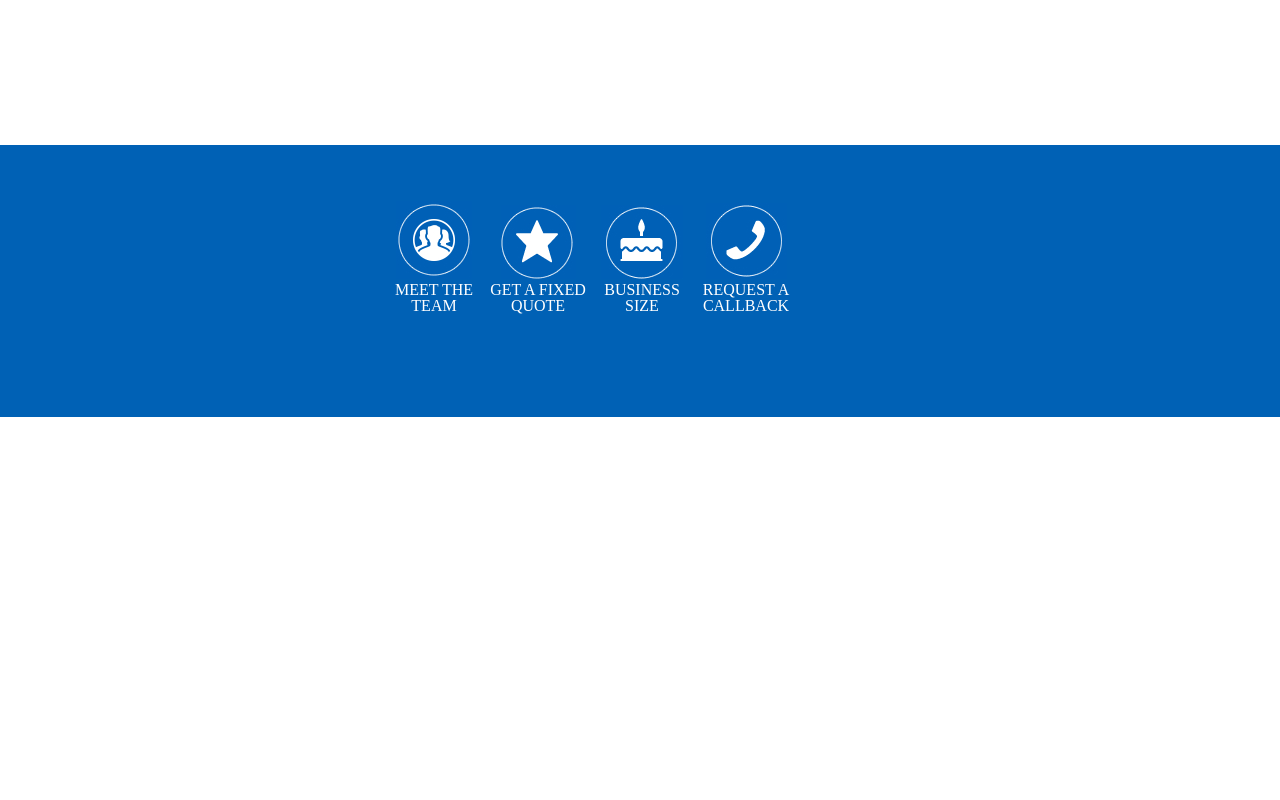
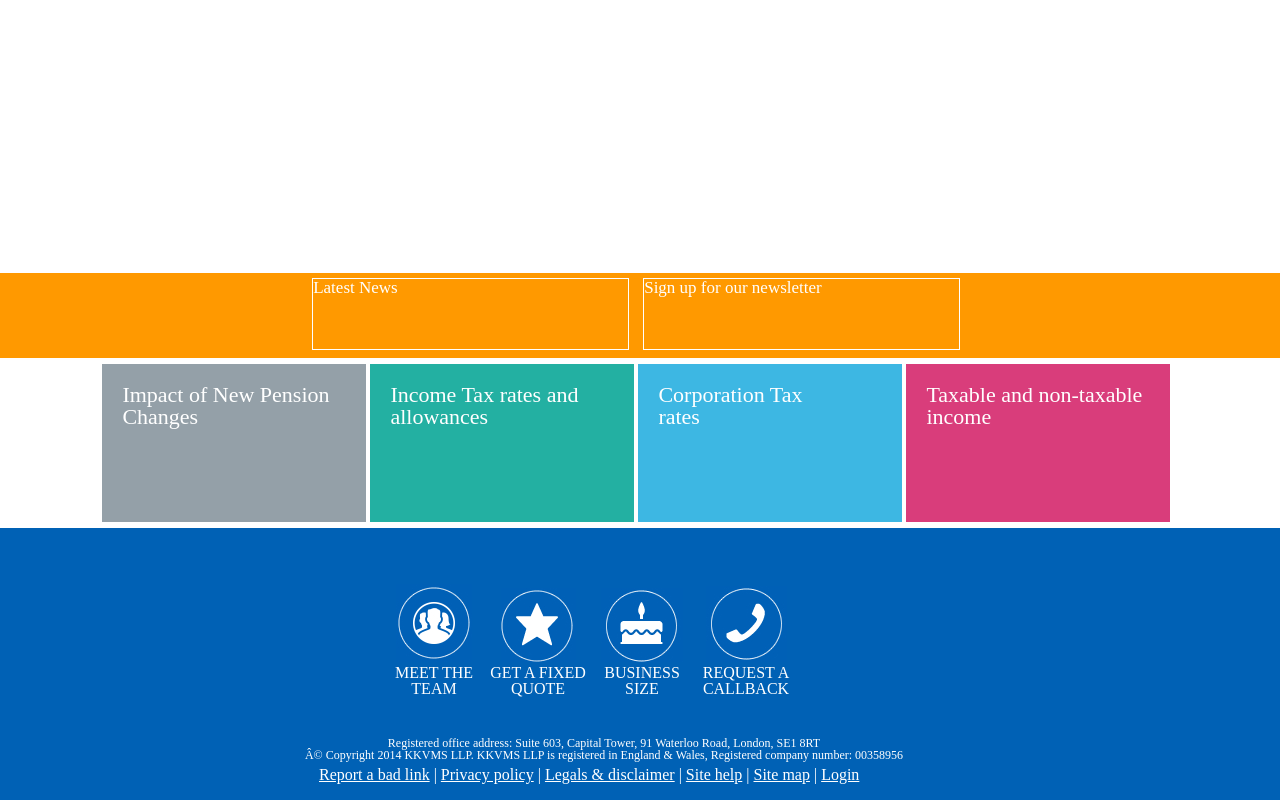
Before and after one commit to vince-lynch/code_tests, a plain HTML site: page kkvms/index.html in a window 1280 px wide. Shown: the part 1104-1904 px from the top of the page. Before the commit the page ends 1521 px from the top, so only its background shows below. Drawn offline with nearby package versions, Linux system fonts and the light colour scheme.

Commit message:
Margin auto 0 problems

```diff
--- a/kkvms/css/style.css
+++ b/kkvms/css/style.css
@@ -75,6 +75,7 @@ main {
   margin-top: 40px;
   margin-left: 40px;
   margin-right: 40px;
+  margin-bottom: 180px;
 }
 
 .pagecontent {
@@ -101,7 +102,6 @@ background-color: #0061b5;
 width: 100%;
 height: 272px;
 display: block;
-margin-top: 60%;
 }
 
 .actions {
@@ -118,8 +118,101 @@ width: 100px;
 text-align: center;
 }
 
+.calltoact{
+  background-color: #ff9900;
+  width: 100%;
+  height: 70px;
+  position: relative;
+  margin-top: 70%;
+  display: block;
+  padding-bottom: 15px;
+}
+
+.box {
+  margin: 5px;
+  position: relative;
+  border: 1px white solid;
+  color: white;
+  height: 100%;
+  width: 315px;
+  left: 24%;
+  display: inline-block;
+  clear: both;
+  z-index: 0;
+  font-size: 17px;
+}
 
 
+
+.policies {
+  margin-top: 6px;
+  margin-left: 8%;
+  margin-bottom: 6px;
+}
+
+.policy1 {
+  height:118px;
+  width: 224px;
+  background-color: #94a0a8;
+  display: inline-block;
+  font-size: 22px;
+  padding: 20px;
+  color: white;
+}
+
+.policy2 {
+  height:118px;
+  width: 224px;
+  background-color: #23b0a2;
+  display: inline-block;
+  font-size: 22px;
+  padding: 20px;
+  color: white;
+}
+
+.policy3 {
+  height:118px;
+  width: 224px;
+  background-color: #3db7e3;
+  display: inline-block;
+  font-size: 22px;
+  padding: 20px;
+  color: white;
+}
+
+.policy4 {
+  height:118px;
+  width: 224px;
+  background-color: #d93d7b;
+  display: inline-block;
+  font-size: 22px;
+  padding: 20px;
+  color: white;
+}
+
+.legal {
+  position: absolute;
+  color: white;
+  left: 0px;
+  width: 600px;
+  text-align: center;
+  margin-left: -80px;
+  margin-top: 40px;
+  font-size: 12px;
+  display: block;
+}
+
+.footerlinks {
+  position: absolute;
+  display: block;
+  margin-left: -65px;
+  margin-top: 70px;
+  width: 700px;
+  color: white;
+}
+.footerlinks a {
+  color: white;
+}
 
 ul {
   position: absolute;
--- a/kkvms/index.html
+++ b/kkvms/index.html
@@ -2,7 +2,7 @@
 <html>
 <head>
   <title>KKVMS LLP - Corporate Advisors & Accountants</title>
-</head>
+  <meta charset="ISO-8859-1">
 <!-- External Fonts -->
 <link href='https://fonts.googleapis.com/css?family=Lato:300' rel='stylesheet' type='text/css'>
 <!-- Internal CSS -->
@@ -12,6 +12,7 @@
 <script src="https://ajax.googleapis.com/ajax/libs/jquery/2.2.0/jquery.min.js"></script>
 <!-- Internal JS -->
 <script type="text/javascript" src="/js/app.js"></script>
+</head>
 <body>
 
 <!-- Nav Menu -->
@@ -66,6 +67,16 @@
     </ul>
   </section>
 </main>
+<section class="calltoact">
+ <div class="box">Latest News</div>
+ <div class="box">Sign up for our newsletter</div>
+</section>
+<section class="policies">
+  <div class="policy1">Impact of New Pension Changes</div>
+  <div class="policy2">Income Tax rates and allowances</div>
+  <div class="policy3">Corporation Tax rates&nbsp;&nbsp;&nbsp;&nbsp;&nbsp;&nbsp;</div>
+  <div class="policy4">Taxable and non-taxable income</div>
+</section>
 <footer>
   <div class="actions">
     <a href="#"><div class="actionblocks"><img src="/images/meettheteam.jpg"></br>MEET THE TEAM</div></a>
@@ -74,19 +85,21 @@
     <a href="#"><div class="actionblocks"><img src="/images/requestacallback.jpg"></br> REQUEST A CALLBACK</div></a>
   <div>
 
-  <div class="legal"></div>
+  <div class="legal">
+    <p><em>Registered office address: Suite 603, Capital Tower, 91 Waterloo Road, London, SE1 8RT</br>
+    © Copyright 2014 KKVMS LLP.  KKVMS LLP is registered in England & Wales, Registered company number: 00358956</br></em>
+    </p>
+  </div>
+  <div class="footerlinks">
+    <a href="#">Report a bad link</a> |
+    <a href="#">Privacy policy</a> |
+    <a href="#">Legals & disclaimer</a> |
+    <a href="#">Site help</a> |
+    <a href="#">Site map</a> |
+    <a href="#">Login</a>
+  </div>
 </footer>
 
-  <section class="calltoact">
-   <div></div>
-   <div></div>
-  </section>
-   <section class="policies">
-     <div></div>
-     <div></div>
-     <div></div>
-     <div></div>
-   </section>
 
 
 
```
